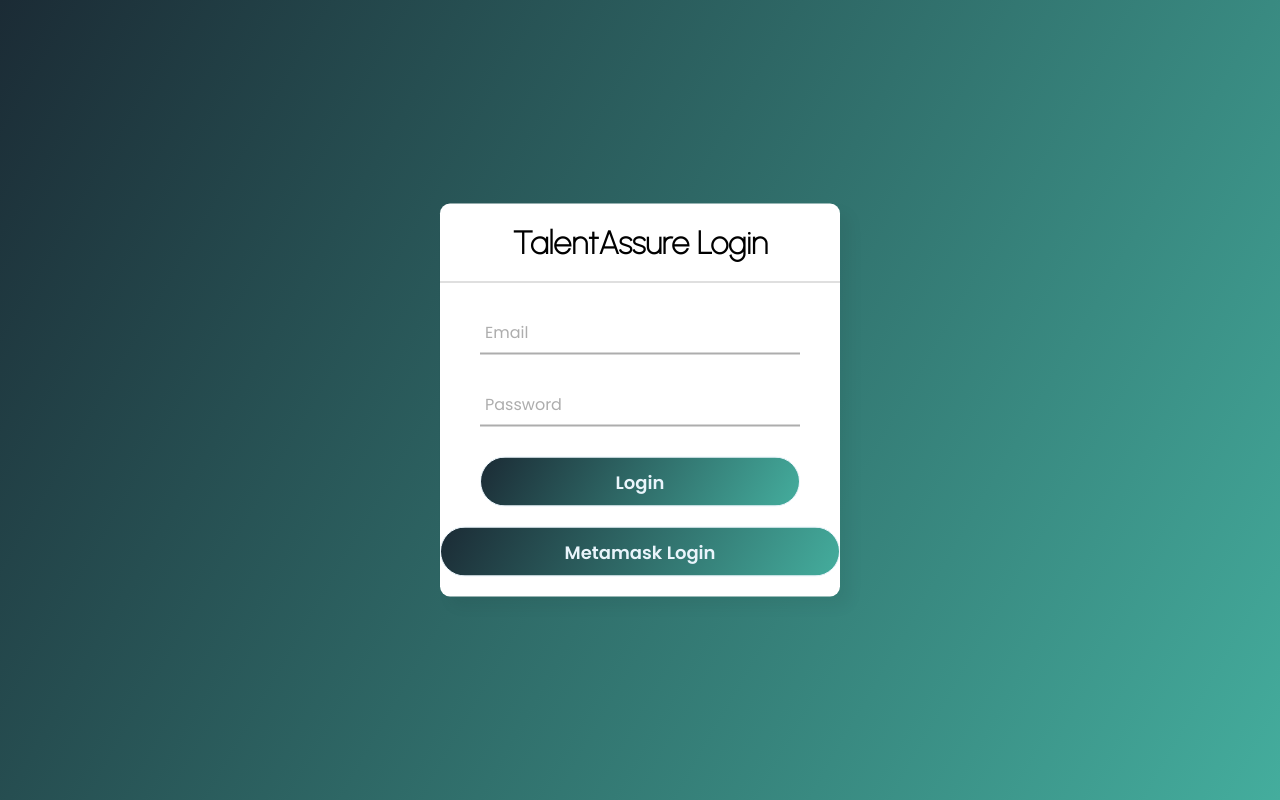
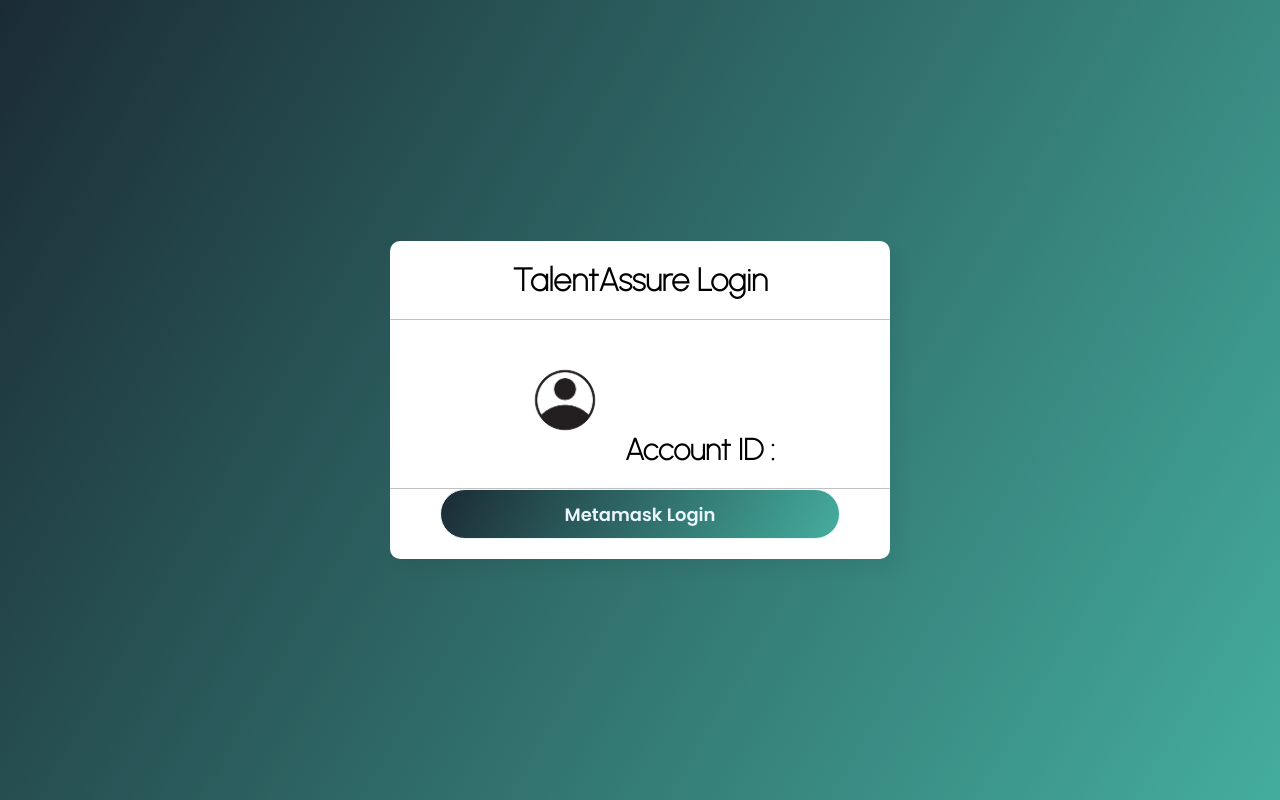
Before and after one commit to S1d123/Blockchain-Skill-Verification-System, a website: page web3 login/public/index.html in a window 1280 px wide. Drawn offline with Linux system fonts and the light colour scheme.

Commit message:
handed over to rahul

```diff
--- a/web3 login/public/index.html
+++ b/web3 login/public/index.html
@@ -30,7 +30,7 @@
         top: 50%;
         left: 50%;
         transform: translate(-50%, -50%);
-        width: 400px;
+        width: 500px;
         background: white;
         border-radius: 10px;
         box-shadow: 10px 10px 15px rgba(0, 0, 0, 0.05);
@@ -119,7 +119,7 @@
     }
 
     .btn-web3{
-        width: 100%;
+        width: 80%;
         height: 50px;
         border: 1px solid;
         background: linear-gradient(120deg, #1b2b35, #44ad9d);
@@ -130,6 +130,12 @@
         cursor: pointer;
         outline: none;
         margin-bottom: 20px;
+        margin-left:50px
+    }
+
+    .acc-text{
+      font-family: 'Urbanist', sans-serif;
+      font-size: 30px;
     }
 
 </style>
@@ -137,7 +143,7 @@
 <body>
   <div class="center">
     <h1>TalentAssure Login</h1>
-    <form method="post">
+    <!-- <form method="post">
         <div class="txt_field">
             <input type="text" name="email" required>
             <span></span>
@@ -149,7 +155,8 @@
             <label>Password</label>
         </div>
         <input type="submit" value="Login">
-      </form>
+      </form> -->
+      <h1 class="acc-text"><img style="width: 120px;" src="./images/account-tag.jpg" alt="">Account ID : </h1>
       <button class ="btn-web3" onclick="connect()">Metamask Login</button>
 </div>
 
```
Also changed, not shown: web3 login/public/images/account-tag.jpg (added), web3 login/public/images/account-tag.png (added).
